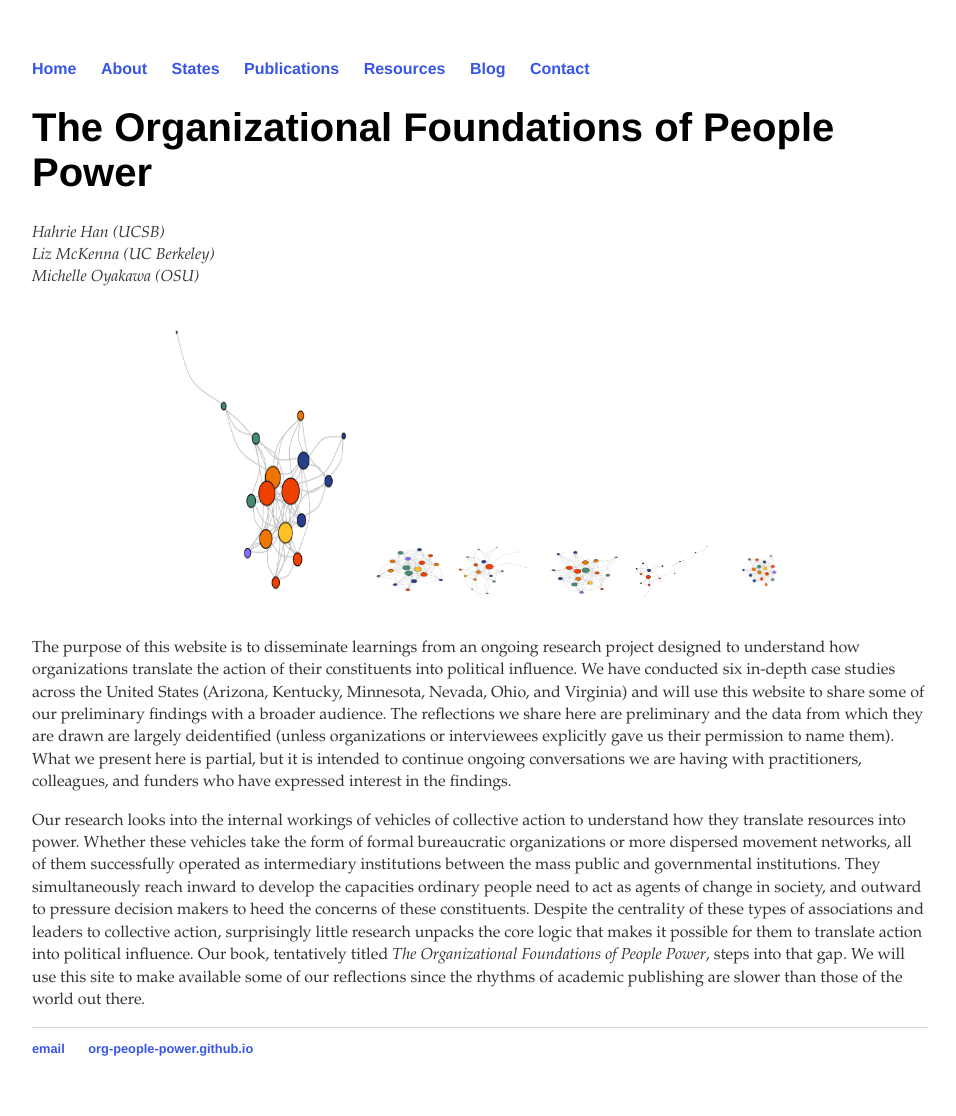
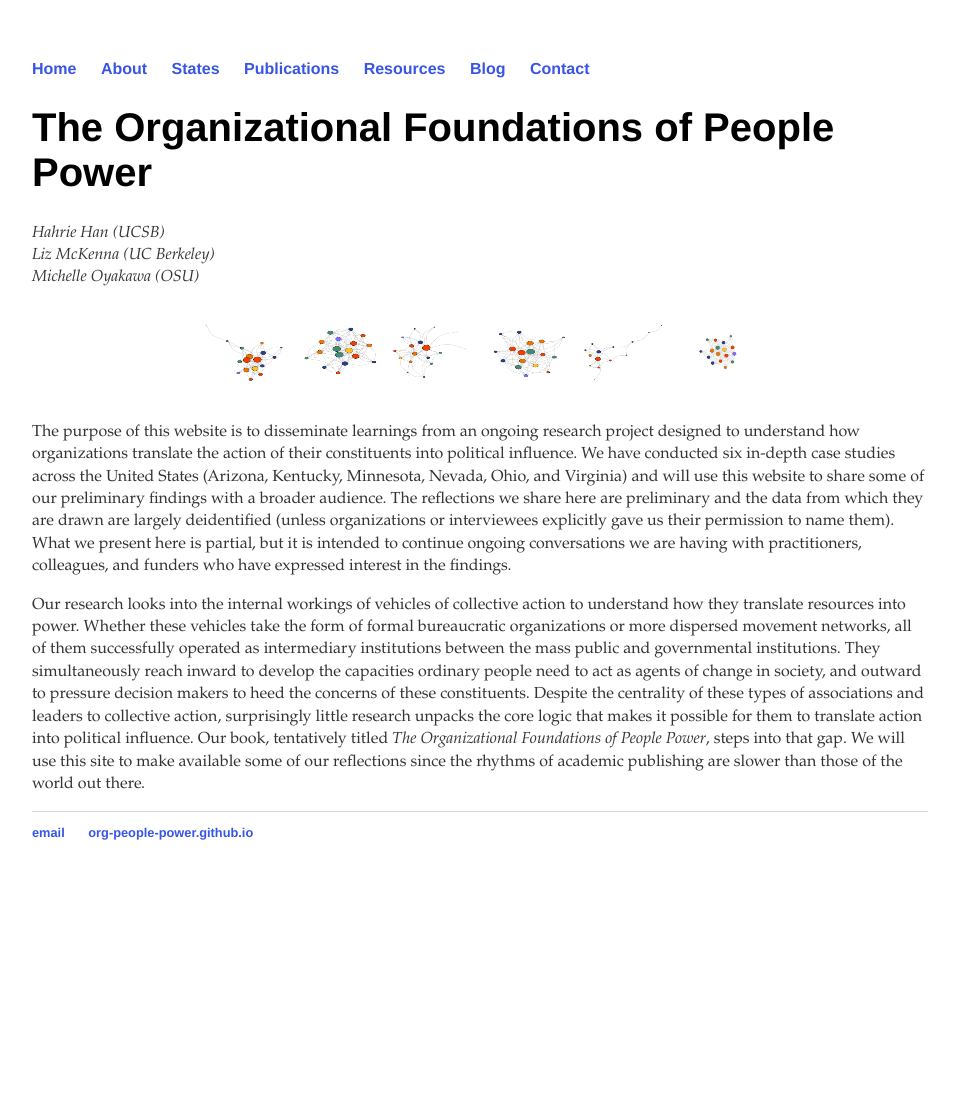
Before and after one commit to org-people-power/org-people-power.github.io, a Jekyll site: the page built from index.html, in a window 1280 px wide. Shown: the whole page, without its empty margins (160-1116 px from the left). Built offline with Jekyll 4.4.1, drawn with Linux system fonts in a browser that asks for light colours; after the commit the page ends 900 px from its top, so only the background shows below that.

Commit message:
Update index.html

```diff
--- a/index.html
+++ b/index.html
@@ -11,12 +11,12 @@
 	</p>
 	<br>
  <center>
-<img src="/images/frame1.png" alt="HTML5 Icon" style="width:200px;height:276px;">
-	 <img src="/images/frame2.png" alt="HTML5 Icon" style="width:83px;height:55px;">
-	 <img src="/images/frame3.png" alt="HTML5 Icon" style="width:83px;height:55px;">
-	 <img src="/images/frame4.png" alt="HTML5 Icon" style="width:83px;height:55px;">
-	 <img src="/images/frame5.png" alt="HTML5 Icon" style="width:83px;height:55px;">
-	 <img src="/images/frame6.png" alt="HTML5 Icon" style="width:83px;height:55px;">
+<img src="/images/frame1.png" alt="HTML5 Icon" style="width:90px;height:60px;">
+	 <img src="/images/frame2.png" alt="HTML5 Icon" style="width:90px;height:60px;">
+	 <img src="/images/frame3.png" alt="HTML5 Icon" style="width:90px;height:60px;">
+	 <img src="/images/frame4.png" alt="HTML5 Icon" style="width:90px;height:60px;">
+	 <img src="/images/frame5.png" alt="HTML5 Icon" style="width:90px;height:60px;">
+	 <img src="/images/frame6.png" alt="HTML5 Icon" style="width:90px;height:60px;">
 	</center>
 <br>
 	<p>The purpose of this website is to disseminate learnings from an ongoing research project designed to understand how organizations translate the action of their constituents into political influence. We have conducted six in-depth case studies across the United States (Arizona, Kentucky, Minnesota, Nevada, Ohio, and Virginia) and will use this website to share some of our preliminary findings with a broader audience. The reflections we share here  are preliminary and the data from which they are drawn are largely deidentified (unless organizations or interviewees explicitly gave us their permission to name them). What we present here is partial, but it is intended to continue ongoing conversations we are having with practitioners, colleagues, and funders who have expressed interest in the findings.</p>
```
